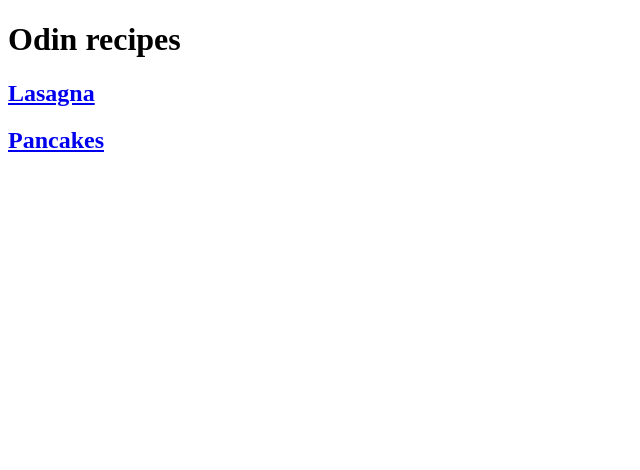
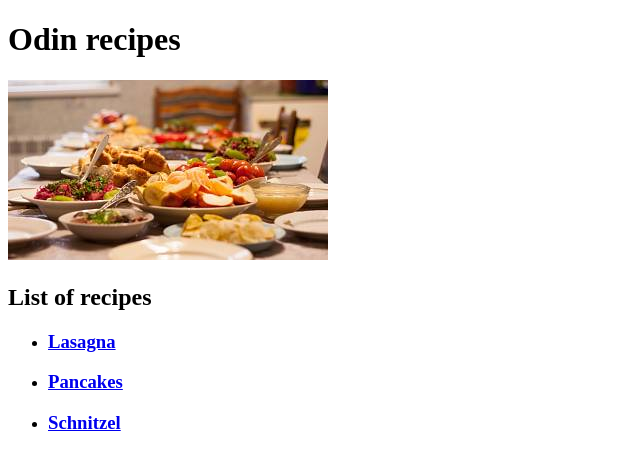
Before and after one commit to mattfre1/odin-recipes, a plain HTML site: page index.html in a window 1280 px wide. Shown: the whole page, without its empty margins (0-640 px from the left). Drawn offline with Linux system fonts and the light colour scheme.

Commit message:
added_logo_and_schnitzel_page

```diff
--- a/index.html
+++ b/index.html
@@ -6,7 +6,12 @@
    </head>
    <body>
        <h1>Odin recipes</h1>
-       <h2><a href="recipes/lasagna.html">Lasagna</a></h2>
-       <h2><a href="recipes/pancakes.html">Pancakes</a></h2>
+       <img src="images/logo.jpg">
+       <h2>List of recipes</h2>
+       <ul>
+            <li><h3><a href="recipes/lasagna.html">Lasagna</a></h3></li>
+            <li><h3><a href="recipes/pancakes.html">Pancakes</a></h3></li>
+            <li><h3><a href="recipes/schnitzel.html">Schnitzel</a></h3></li>
+       </ul>
    </body>
 </html>
```
